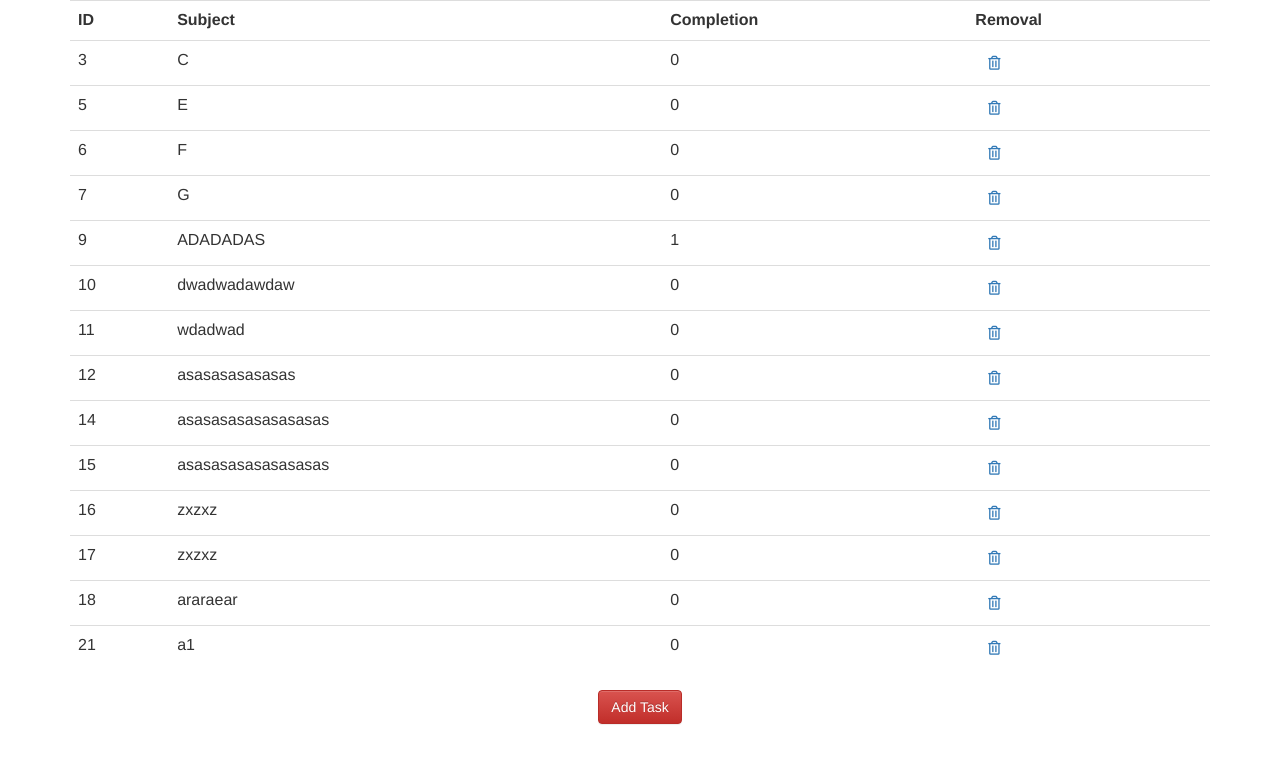
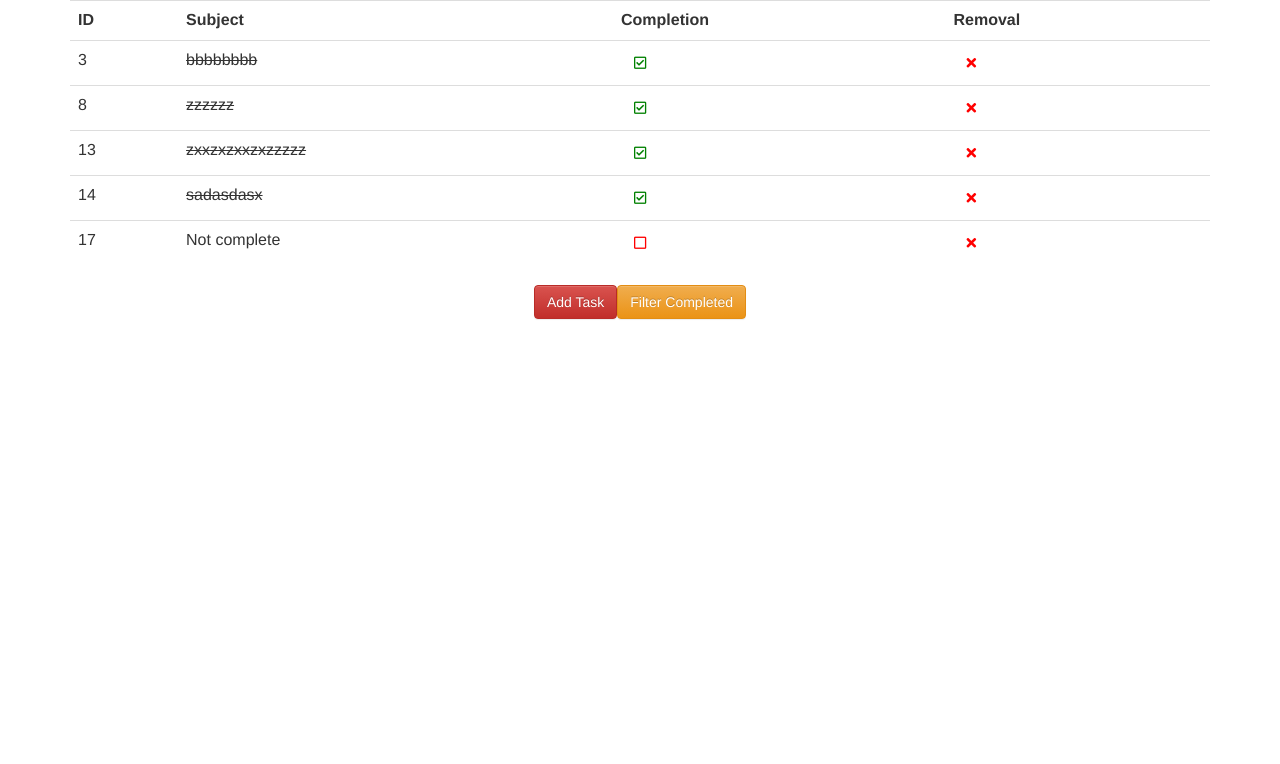
Before and after one commit to deadman619/php_oop_todo, a PHP site: page /pages/home.php in a window 1280 px wide. Shown: the top 764 px of the page. Run offline with PHP 8.4, Linux system fonts and the light colour scheme; some libraries are stand-ins or nearby versions.

Commit message:
Added completion toggle

```diff
--- a/pages/home.php
+++ b/pages/home.php
@@ -46,3 +46,9 @@ if(isset($_GET['delete']) && isset($_GET['id'])) {
 	$newTask = new Task();
 	$query->deleteTask($taskValue, 'tasks');
 }
+if(isset($_GET['update']) && isset($_GET['id'])) {
+	$taskValue = $_GET['id'];
+	$newTask = new Task();
+	$update = $query->selectById($taskValue, 'tasks');
+	$query->updateTask($update[0], 'tasks');
+}
--- a/pages/js/script.js
+++ b/pages/js/script.js
@@ -13,16 +13,26 @@ ajaxData.onreadystatechange = function() {
 		for(task in tasks) {
 			table += '<tr>';
 			table += '<td>' + tasks[task]['ID'] + '</td>';
-			table += '<td>' + tasks[task]['Subject'] + '</td>';
-			table += '<td>' + tasks[task]['Completion'] + '</td>';
-			table += '<td><a href=?delete&id=' + tasks[task]['ID'] + ' class="btn"><i class="far fa-trash-alt"></i></a></td>';
+			if (tasks[task]['Completion'] == false) {
+				table += '<td>' + tasks[task]['Subject'] + '</td>';
+				table += '<td><a style="color: red" href=?update&id=' + tasks[task]['ID'] +
+				 ' class="btn"><i class="far fa-square"></i></a></td>';
+			} else {
+				table += '<td><s>' + tasks[task]['Subject'] + '</s></td>';
+				table += '<td><a style="color: green" href=?update&id=' + tasks[task]['ID'] +
+				 ' class="btn"><i class="far fa-check-square"></i></a></td>';
+			}
+			table += '<td><a href=?delete&id=' + tasks[task]['ID'] +
+			 ' class="btn"><i style="color: red;" class="fas fa-times"></i></a></td>';
 			table += '</tr>';
 		}
 		table += '</table>';
-		table += '<div class="text-center"><a id="new" class="btn btn-danger">Add Task</a></div>';
+		table += '<div class="text-center"><a id="new" class="btn btn-danger">Add Task</a><button id="filter" type=button class="btn btn-warning">Filter Completed</button></div>';
 		document.getElementById('taskContainer').innerHTML = table;
 		var newTask = document.getElementById('new');
 		newTask.addEventListener('click', addNewTask);
+		var filter = document.getElementById('filter');
+		filter.addEventListener('click', filterCompleted);
 	}
 }
 
@@ -43,3 +53,10 @@ function addNewTask() {
 	cancelClick = document.getElementById('cancel');
 	cancelClick.addEventListener('click', cancelTask);
 }
+
+function filterCompleted() {
+	var completed = document.getElementsByTagName('s');
+	for (let item of completed) {
+		item.parentNode.parentNode.style.display="none";
+	}
+}
--- a/src/QueryBuilder.php
+++ b/src/QueryBuilder.php
@@ -8,6 +8,13 @@ class QueryBuilder {
 	}
 	public function selectAll($tableName) {
 		$statement = $this->pdo->prepare("SELECT * FROM {$tableName}");
+		$statement->execute();
+		return $statement->fetchAll(PDO::FETCH_CLASS, Task::class);
+	}
+	public function selectById($id, $tableName) {
+		$currentID = $id;
+		$statement = $this->pdo->prepare("SELECT * FROM {$tableName} WHERE id = :id");
+		$statement->bindParam(':id', $currentID, PDO::PARAM_STR);
 		$statement->execute();
 		return $statement->fetchAll(PDO::FETCH_CLASS, Task::class);
 	}
@@ -27,5 +34,13 @@ class QueryBuilder {
 		$statement->execute();
 		header("Location: ../index.php");
 	}
-
+	public function updateTask($task, $tableName) {
+		$task->setComplete();
+		$updateID = $task->getId();
+		$completion = $task->isComplete();
+		$statement = $this->pdo->prepare("UPDATE {$tableName} SET isComplete = {$completion} WHERE id = :id");
+		$statement->bindParam(':id', $updateID, PDO::PARAM_STR);
+		$statement->execute();
+		header("Location: ../index.php");
+	}
 }
--- a/tasks.json
+++ b/tasks.json
@@ -1,70 +1,25 @@
 [{
     "ID": "3",
-    "Subject": "C",
-    "Completion": "0"
-},
-{
-    "ID": "5",
-    "Subject": "E",
-    "Completion": "0"
-},
-{
-    "ID": "6",
-    "Subject": "F",
-    "Completion": "0"
-},
-{
-    "ID": "7",
-    "Subject": "G",
-    "Completion": "0"
-},
-{
-    "ID": "9",
-    "Subject": "ADADADAS",
+    "Subject": "bbbbbbbb",
     "Completion": "1"
 },
 {
-    "ID": "10",
-    "Subject": "dwadwadawdaw",
-    "Completion": "0"
+    "ID": "8",
+    "Subject": "zzzzzz",
+    "Completion": "1"
 },
 {
-    "ID": "11",
-    "Subject": "wdadwad",
-    "Completion": "0"
-},
-{
-    "ID": "12",
-    "Subject": "asasasasasasas",
-    "Completion": "0"
+    "ID": "13",
+    "Subject": "zxxzxzxxzxzzzzz",
+    "Completion": "1"
 },
 {
     "ID": "14",
-    "Subject": "asasasasasasasasas",
-    "Completion": "0"
-},
-{
-    "ID": "15",
-    "Subject": "asasasasasasasasas",
-    "Completion": "0"
-},
-{
-    "ID": "16",
-    "Subject": "zxzxz",
-    "Completion": "0"
+    "Subject": "sadasdasx",
+    "Completion": "1"
 },
 {
     "ID": "17",
-    "Subject": "zxzxz",
-    "Completion": "0"
-},
-{
-    "ID": "18",
-    "Subject": "araraear",
-    "Completion": "0"
-},
-{
-    "ID": "21",
-    "Subject": "a1",
+    "Subject": "Not complete",
     "Completion": "0"
 }]
```
Also changed, not shown: src/Task.php (+8 -1 lines).
